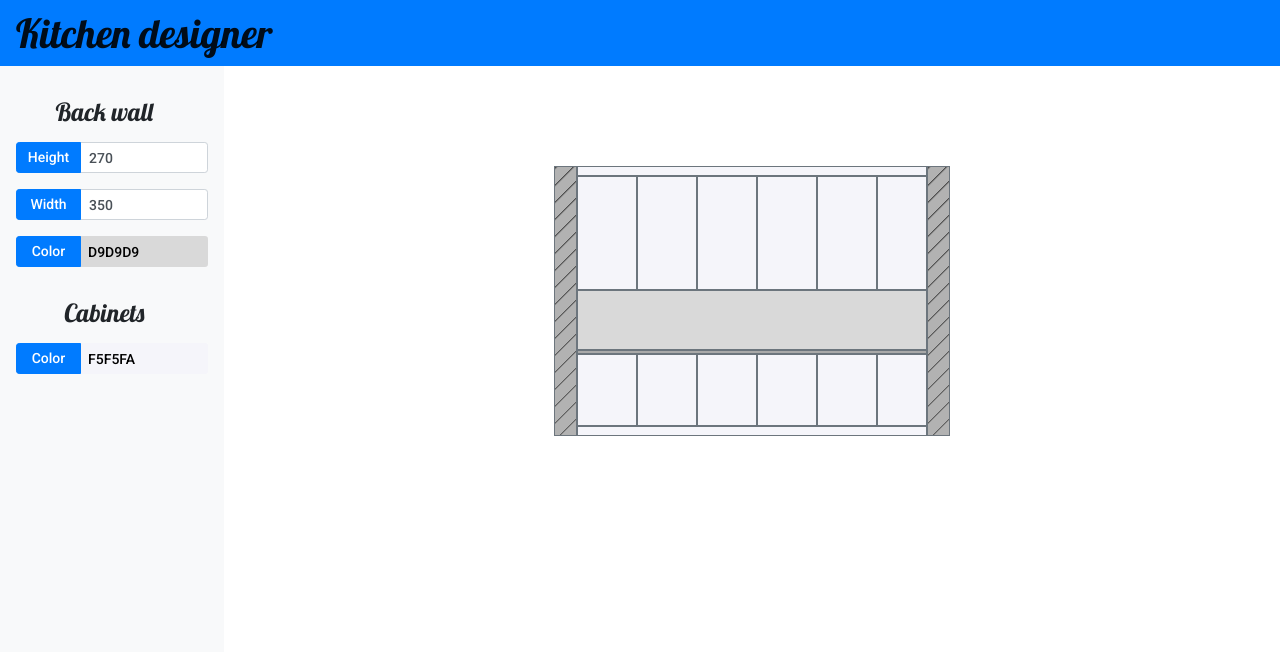
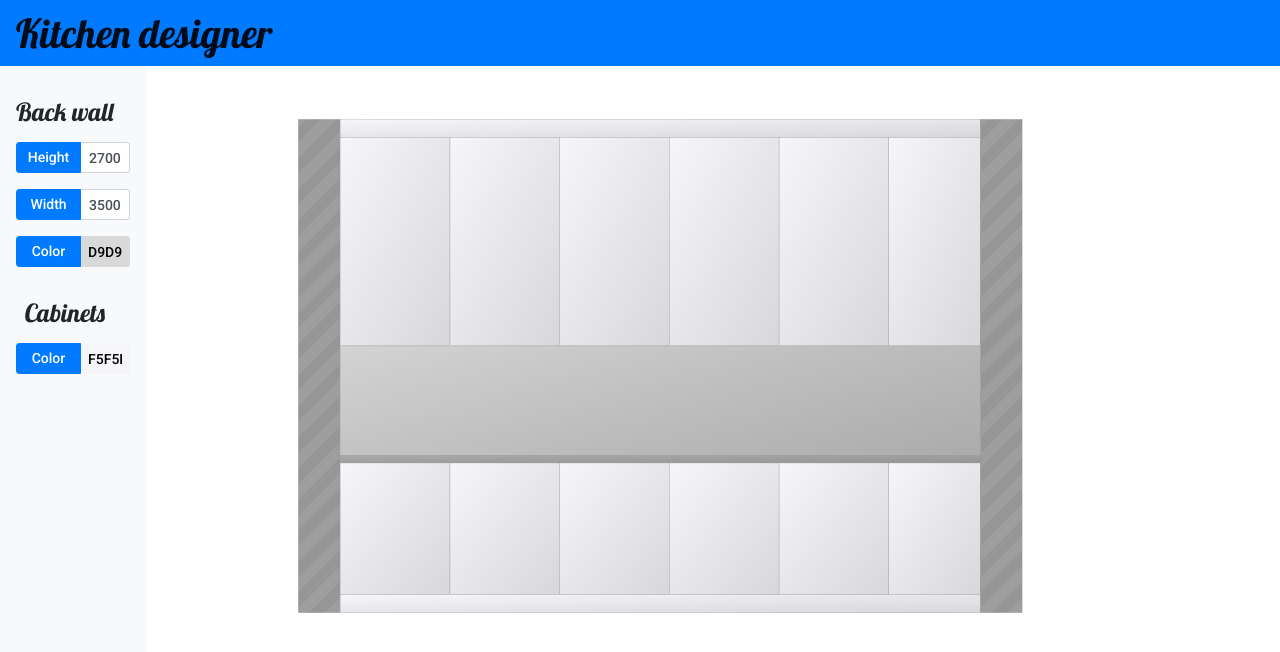
Before and after one commit to MJ147/kitchen-designer-js, a plain HTML site: page index.html in a window 1280 px wide. Drawn offline with nearby package versions, Linux system fonts and the light colour scheme.

Commit message:
add color mask and scaling feature

```diff
--- a/css/style.css
+++ b/css/style.css
@@ -22,7 +22,6 @@ body
    font-family: 'Lobster', cursive;
    font-size: 25px;
    line-height: 50px;
-
    text-align: center;
 }
 
@@ -42,25 +41,26 @@ body
 /*workspace*/
 .workspace
 {
-   width: 100%;
    padding: 100px;
-   min-height: 100vh;
-   transition: all 0.3s;
+   height: 85vh;
+}
 
+.wall-wrapper *
+{
+   background-image: -webkit-linear-gradient(top left, rgba(0, 0, 0, 0), rgba(0, 0, 0, 0.12));
+   background-image: -o-linear-gradient(top left, rgba(0, 0, 0, 0), rgba(0, 0, 0, 0.12));
+   background-image: linear-gradient(to bottom right, rgba(0, 0, 0, 0), rgba(0, 0, 0, 0.12));
 }
 
 /*wall*/
 .wall-section
 {
-   width: 23px;
+   width: 230px;
    background: repeating-linear-gradient(-45deg,
-                                         rgba(0, 0, 0, 0.3),
-                                         rgba(0, 0, 0, 0.3) 10px,
-                                         #383838 12px);
-/*
-    background-color: #515554;  For browsers that do not support gradients
-    background-image: linear-gradient(141deg, #515554 0%, #acb4b5 51%, #97a0a3 75%);
-*/
+                                         rgba(0, 0, 0, 0.38),
+                                         rgba(0, 0, 0, 0.38) 60px,
+                                         rgb(150, 150, 150) 11px,
+                                         rgb(150, 150, 150) 120px);
 }
 
 
@@ -75,7 +75,7 @@ body
 /*moulding*/
 #moulding
 {
-   height: 10px;
+   height: 100px;
 }
 
 /*upper-cabinters*/
@@ -88,34 +88,36 @@ body
 /*backsplash*/
 #backsplash
 {
-   height: 60px;
+   height: 600px;
 }
 
 /*countertop*/
 #countertop
 {
-   height: 4px;
+   height: 40px;
    background-color: darkgray;
 }
 
 /*base-cabinet*/
 #base-cabinets-wrapper
 {
-   height: 72px;
+   height: 720px;
    display: inline-flex;
 }
 
 /*plinth*/
 #plinth
 {
-   height: 10px;
+   height: 100px;
 }
 
 .cabinet
 {
    height: 100%;
-   width: 60px;
+   width: 600px;
    display: inline-block;
+   border-width: thick;
+
 }
 .last-cabinet
 {
--- a/index.html
+++ b/index.html
@@ -37,7 +37,7 @@
               <div class="input-group-prepend">
                 <button class="btn btn-primary" id="button-1">Height</button>
               </div>
-              <input type="text" class="form-control" id="back-wall-height-input" value="270" data-toggle="popover" data-trigger="focus" data-content="min = 230 cm, max = 300 cm">
+              <input type="text" class="form-control" id="back-wall-height-input" value="2700" data-toggle="popover" data-trigger="focus" data-content="min = 2300 mm, max = 3000 mm">
             </div>
 
             <!--   width input group   -->
@@ -45,7 +45,7 @@
                <div class="input-group-prepend">
                   <button class="btn btn-primary" id="button-1">Width</button>
                </div>
-               <input type="text" class="form-control"  id="back-wall-width-input" value="350" data-toggle="popover" data-trigger="focus" data-content="min = 120 cm, max = 500 cm">
+               <input type="text" class="form-control"  id="back-wall-width-input" value="3500" data-toggle="popover" data-trigger="focus" data-content="min = 12000m, max = 5000 mm">
             </div>
             <!--   wall color input group   -->
             <div class="input-group input-group-sm mb-3">
@@ -86,11 +86,11 @@
    <script src="https://cdn.jsdelivr.net/npm/popper.js@1.16.0/dist/umd/popper.min.js" integrity="sha384-Q6E9RHvbIyZFJoft+2mJbHaEWldlvI9IOYy5n3zV9zzTtmI3UksdQRVvoxMfooAo" crossorigin="anonymous"></script>
    <script src="js/lib/bootstrap.min.js"></script>
    <script src="js/lib/jscolor.js"></script>
+   <script src="js/global.js"></script>
    <script src="js/app.js"></script>
    <script src="js/utils.js"></script>
    <script src="js/wall.js"></script>
    <script src="js/cabinet.js"></script>
 
-
 </body>
 </html>
--- a/js/app.js
+++ b/js/app.js
@@ -1,7 +1,9 @@
 document.addEventListener('DOMContentLoaded', function() {
+   scaleWorkspaceWithWindow();
    setWalls();
    setInitialCabinets();
+
    $(function () {
-      $('[data-toggle="popover"]').popover()
+         $('[data-toggle="popover"]').popover()
    })
 });
--- a/js/cabinet.js
+++ b/js/cabinet.js
@@ -19,7 +19,7 @@ function setInitialCabinets() {
 function createCabinets(cabinetsWrapper) {
    cabinetsWrapper.empty();
    //create all 60cm width cabinets
-   for(var i = 0; i < (cabinetsWrapper[0].offsetWidth/60) - 1 ; i++) {
+   for(var i = 0; i < (cabinetsWrapper[0].offsetWidth/600) - 1 ; i++) {
       cabinetsWrapper.append('<div class="cabinet border border-secondary"></div>');
    }
    //create last cabinet
--- /dev/null
+++ b/js/global.js
@@ -0,0 +1,13 @@
+function scaleWorkspaceWithWindow() {
+   setScale();
+   window.addEventListener('resize', setScale);
+}
+
+function setScale() {
+   var workspace = $('.workspace');
+   var scaleValue = (parseFloat(window.innerWidth) / ($('#back-wall-width-input')[0].value * 2));
+   workspace.css('transform', 'scale(' + scaleValue + ',' + scaleValue + ')');
+   var xCenter = parseFloat(window.innerWidth) * parseFloat(window.innerWidth) / 10000;
+   var yCenter = parseFloat(window.innerHeight) * parseFloat(window.innerHeight) / 15000;
+   workspace.css('transform-origin', xCenter + 'px ' + yCenter + 'px');
+}
--- a/js/wall.js
+++ b/js/wall.js
@@ -21,11 +21,11 @@ pickerHandler(backwallColorPicker,backwall);
 
 /* back wall height */
 backWallHeightInput.addEventListener('keyup', function(){
-      handleKeyUpOnWallDimInput(event, backwall, backWallHeightInput, 230, 300);
+      handleKeyUpOnWallDimInput(event, backwall, backWallHeightInput, 2300, 3000);
 });
 
 /* back wall width */
 var backWallWidthInput = $('#back-wall-width-input')[0];
 backWallWidthInput.addEventListener('keyup', function(){
-      handleKeyUpOnWallDimInput(event, backwall, backWallWidthInput, 120, 500);
+      handleKeyUpOnWallDimInput(event, backwall, backWallWidthInput, 1200, 5000);
 });
```
